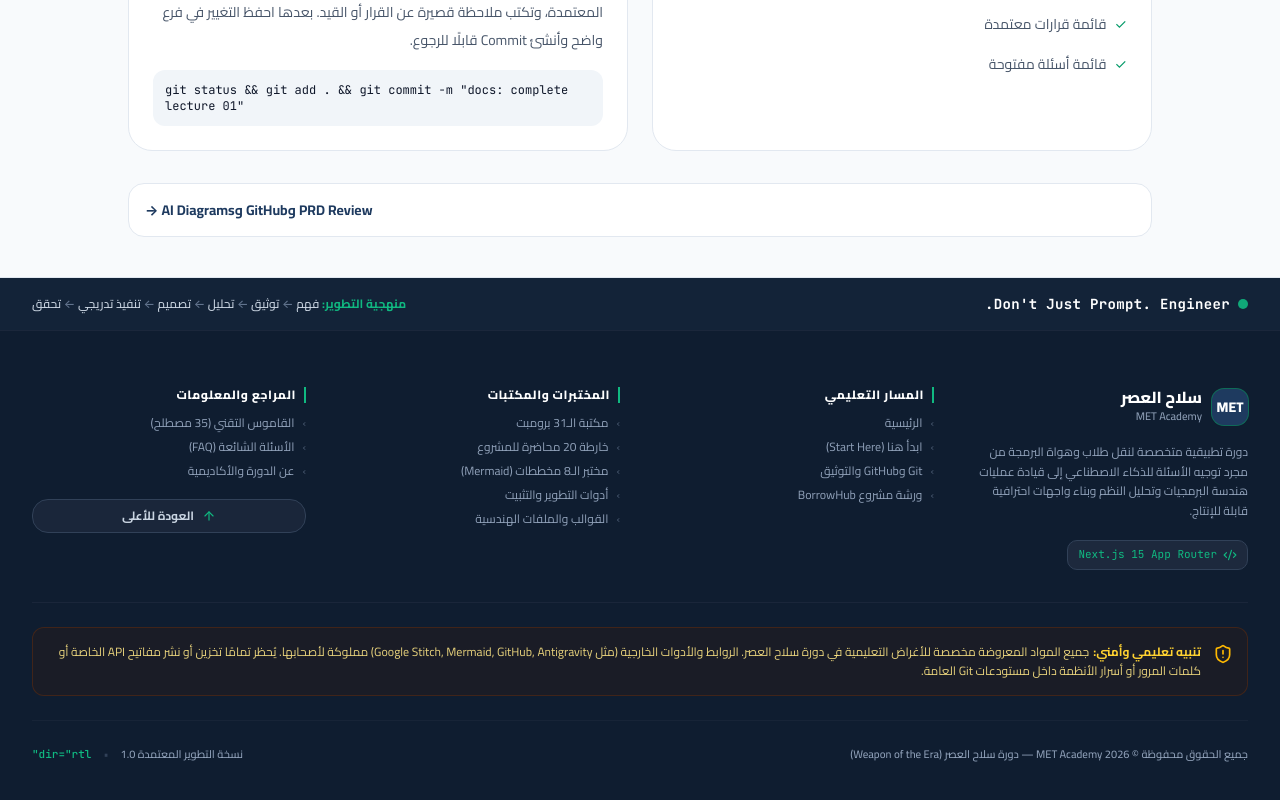
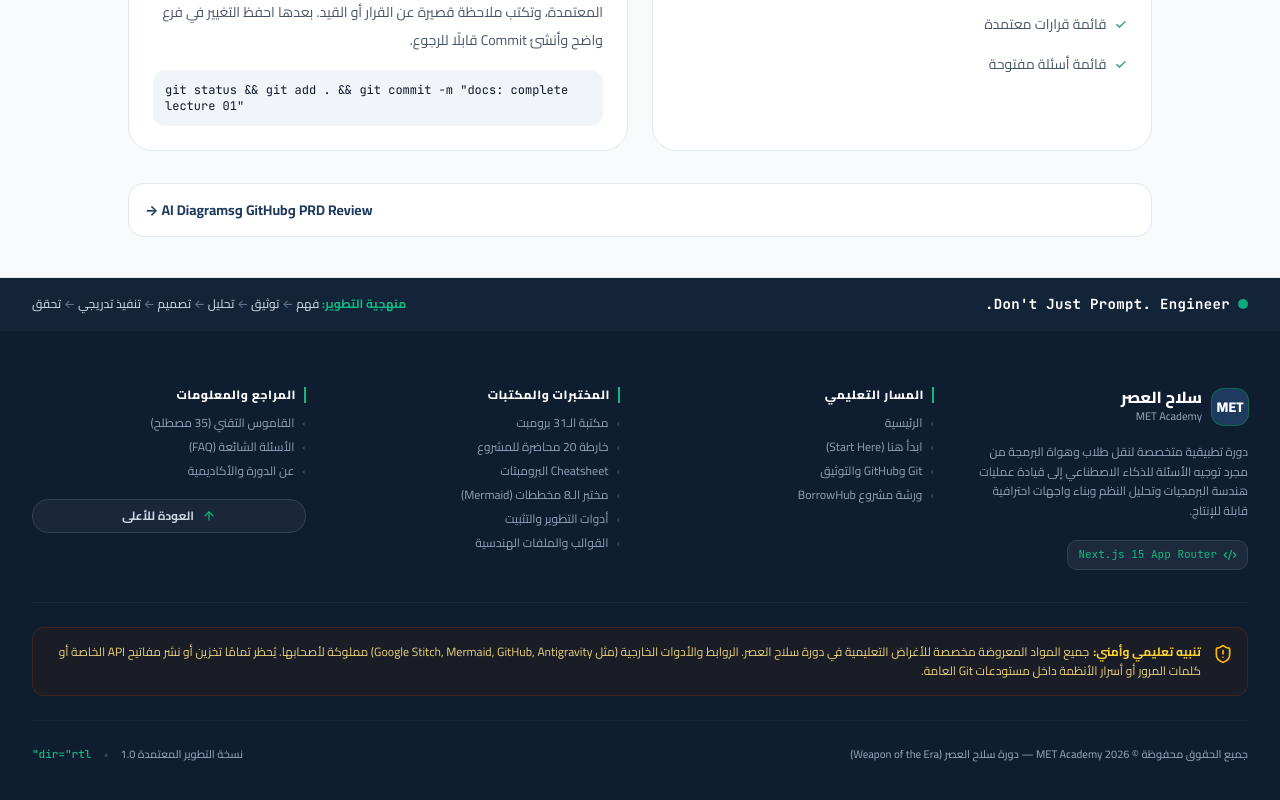
Before and after one commit to MahmoudAlmodalal/Ai_agents, a Next.js app: page /roadmap/1 in a window 1280 px wide. Shown: the part 3093-3893 px from the top of the page. Built offline with nearby package versions, Linux system fonts and the light colour scheme.

Commit message:
feat: add cheatsheet link to footer

```diff
--- a/src/components/Footer.tsx
+++ b/src/components/Footer.tsx
@@ -138,6 +138,14 @@ export const Footer: React.FC = () => {
               </li>
               <li>
                 <Link
+                  href="/cheatsheet"
+                  className="text-slate-400 hover:text-white transition-colors flex items-center gap-2"
+                >
+                  <span className="text-slate-600">›</span> Cheatsheet البرومبتات
+                </Link>
+              </li>
+              <li>
+                <Link
                   href="/diagrams"
                   className="text-slate-400 hover:text-white transition-colors flex items-center gap-2"
                 >
```
